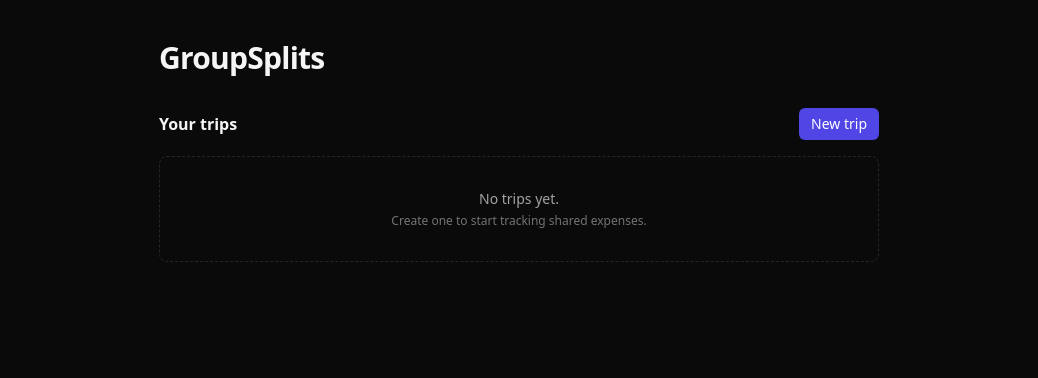
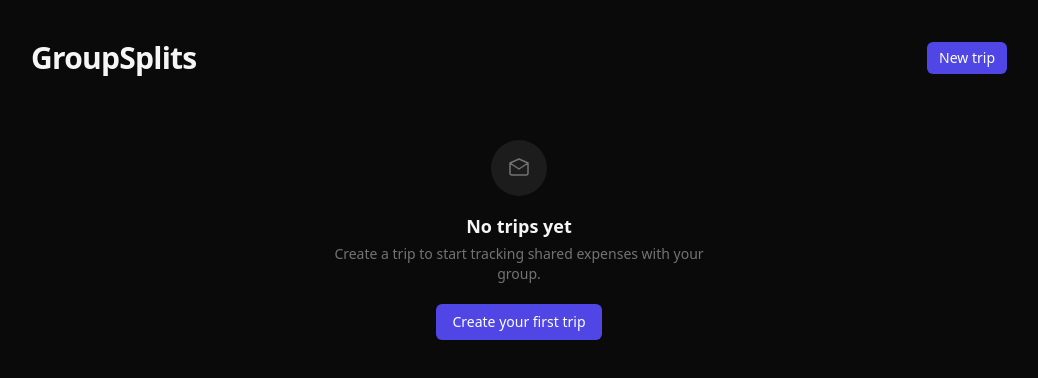
Before and after one commit to deba608/Group_Splits, a React (Vite) app: page / in a window 1280 px wide. Shown: the top 378 px of the page, without its empty margins (121-1159 px from the left). Built offline with nearby package versions, Linux system fonts and the light colour scheme.

Commit message:
Redesign home page

```diff
--- a/src/App.tsx
+++ b/src/App.tsx
@@ -114,18 +114,11 @@ export default function App() {
 
   return (
     <div className="min-h-svh bg-bg text-text">
-      <main className="mx-auto w-full max-w-3xl px-4 py-6 sm:px-6 sm:py-10">
-        <header className="flex items-start justify-between gap-4">
-          <div>
+      <main className="mx-auto w-full max-w-5xl px-4 py-6 sm:px-6 sm:py-10">
+        <header className="flex items-center justify-between gap-4">
           <h1 className="text-2xl font-semibold tracking-tight sm:text-3xl">
             GroupSplits
           </h1>
-          </div>
-        </header>
-
-        <section className="mt-8">
-          <div className="flex items-center justify-between gap-3">
-            <h2 className="text-base font-semibold">Your trips</h2>
           <button
             type="button"
             className="rounded-md bg-accent-600 px-3 py-1.5 text-sm font-medium text-white transition hover:bg-accent-700"
@@ -136,14 +129,16 @@ export default function App() {
           >
             {creating ? 'Close' : 'New trip'}
           </button>
-          </div>
+        </header>
 
         {creating && (
           <form
             onSubmit={createTrip}
             noValidate
-              className="mt-4 rounded-lg border border-border bg-surface p-4"
+            className="mt-6 rounded-lg border border-border bg-surface p-5"
           >
+            <div className="grid gap-4 sm:grid-cols-2">
+              <div className="sm:col-span-2">
                 <label
                   htmlFor="trip-name"
                   className="mb-1 block text-xs font-medium uppercase tracking-wide text-text-subtle"
@@ -158,9 +153,11 @@ export default function App() {
                   className="w-full rounded-md border border-border bg-surface-2 px-3 py-2 text-sm text-text placeholder:text-text-subtle focus:border-accent-500 focus:outline-none focus:ring-2 focus:ring-accent-500/30"
                   autoFocus
                 />
+              </div>
+              <div className="sm:col-span-2">
                 <label
                   htmlFor="trip-members"
-                className="mt-3 mb-1 block text-xs font-medium uppercase tracking-wide text-text-subtle"
+                  className="mb-1 block text-xs font-medium uppercase tracking-wide text-text-subtle"
                 >
                   Members
                 </label>
@@ -172,65 +169,105 @@ export default function App() {
                   className="w-full rounded-md border border-border bg-surface-2 px-3 py-2 text-sm text-text placeholder:text-text-subtle focus:border-accent-500 focus:outline-none focus:ring-2 focus:ring-accent-500/30"
                 />
                 <p className="mt-1 text-xs text-text-subtle">Separate names with commas.</p>
-              {formError && <p className="mt-2 text-sm text-danger-500">{formError}</p>}
+              </div>
+            </div>
+            {formError && <p className="mt-3 text-sm text-danger-500">{formError}</p>}
+            <div className="mt-4 flex gap-2">
               <button
                 type="submit"
-                className="mt-4 rounded-md bg-accent-600 px-4 py-2 text-sm font-medium text-white transition hover:bg-accent-700"
+                className="rounded-md bg-accent-600 px-4 py-2 text-sm font-medium text-white transition hover:bg-accent-700"
               >
                 Create trip
               </button>
+              <button
+                type="button"
+                className="rounded-md border border-border bg-surface px-4 py-2 text-sm font-medium text-text transition hover:bg-surface-2"
+                onClick={() => {
+                  setCreating(false)
+                  setFormError('')
+                }}
+              >
+                Cancel
+              </button>
+            </div>
           </form>
         )}
 
-          <div className="mt-4 flex flex-col gap-2">
-            {trips.length === 0 && !creating && (
-              <div className="rounded-lg border border-dashed border-border p-8 text-center">
-                <p className="text-sm text-text-muted">No trips yet.</p>
-                <p className="mt-1 text-xs text-text-subtle">
-                  Create one to start tracking shared expenses.
+        {trips.length === 0 && !creating ? (
+          <div className="mt-16 flex flex-col items-center text-center">
+            <div className="flex h-14 w-14 items-center justify-center rounded-full bg-surface-2">
+              <svg className="h-6 w-6 text-text-subtle" fill="none" viewBox="0 0 24 24" stroke="currentColor">
+                <path strokeLinecap="round" strokeLinejoin="round" strokeWidth={1.5} d="M3 7l9 6 9-6M3 7v10a2 2 0 002 2h14a2 2 0 002-2V7M3 7l9-4 9 4" />
+              </svg>
+            </div>
+            <h2 className="mt-4 text-lg font-semibold">No trips yet</h2>
+            <p className="mt-1 max-w-sm text-sm text-text-subtle">
+              Create a trip to start tracking shared expenses with your group.
             </p>
+            <button
+              type="button"
+              className="mt-5 rounded-md bg-accent-600 px-4 py-2 text-sm font-medium text-white transition hover:bg-accent-700"
+              onClick={() => {
+                setCreating(true)
+                setFormError('')
+              }}
+            >
+              Create your first trip
+            </button>
           </div>
-            )}
+        ) : (
+          <section className="mt-6">
+            <div className="mb-3 flex items-center justify-between">
+              <h2 className="text-sm font-medium text-text-muted">Your trips</h2>
+              <span className="text-xs text-text-subtle">{trips.length} total</span>
+            </div>
+            <div className="grid gap-3 sm:grid-cols-2">
               {trips.map((t) => (
                 <div
                   key={t.id}
-                className="flex items-center justify-between gap-3 rounded-lg border border-border bg-surface p-4"
+                  className="group rounded-lg border border-border bg-surface p-4 transition hover:border-border-strong"
                 >
+                  <div className="flex items-start justify-between gap-3">
                     <button
                       type="button"
                       onClick={() => setOpenTripId(t.id)}
                       className="min-w-0 flex-1 text-left"
                     >
                       <p className="truncate font-medium">{t.name}</p>
-                  <p className="mt-0.5 truncate text-sm text-text-subtle">
-                    {t.members.join(', ')} · {formatMoney(tripTotal(t.expenses))}
+                      <p className="mt-1 text-sm text-text-subtle">
+                        {t.members.length} {t.members.length === 1 ? 'member' : 'members'} · {formatMoney(tripTotal(t.expenses))}
                       </p>
-                </button>
-                <div className="flex shrink-0 gap-2">
-                  <button
-                    type="button"
-                    className="rounded-md bg-accent-600 px-3 py-1.5 text-sm font-medium text-white transition hover:bg-accent-700"
-                    onClick={() => setOpenTripId(t.id)}
-                  >
-                    Open
+                      <p className="mt-1 truncate text-xs text-text-subtle">
+                        {t.members.join(', ')}
+                      </p>
                     </button>
                     <button
                       type="button"
                       aria-label={`Delete ${t.name}`}
-                    className="rounded-md border border-border bg-surface px-3 py-1.5 text-sm text-text-muted transition hover:border-danger-500 hover:text-danger-500"
+                      className="shrink-0 rounded-md p-1.5 text-text-subtle transition hover:bg-danger-500/10 hover:text-danger-500"
                       onClick={() => {
                         if (window.confirm(`Delete "${t.name}" and all its expenses?`)) {
                           deleteTrip(t.id)
                         }
                       }}
                     >
-                    Delete
+                      <svg className="h-4 w-4" fill="none" viewBox="0 0 24 24" stroke="currentColor">
+                        <path strokeLinecap="round" strokeLinejoin="round" strokeWidth={2} d="M19 7l-.867 12.142A2 2 0 0116.138 21H7.862a2 2 0 01-1.995-1.858L5 7m5 4v6m4-6v6m1-10V4a1 1 0 00-1-1h-4a1 1 0 00-1 1v3M4 7h16" />
+                      </svg>
                     </button>
                   </div>
+                  <button
+                    type="button"
+                    className="mt-3 w-full rounded-md bg-surface-2 px-3 py-1.5 text-sm font-medium text-text transition hover:bg-accent-600 hover:text-white"
+                    onClick={() => setOpenTripId(t.id)}
+                  >
+                    Open
+                  </button>
                 </div>
               ))}
             </div>
           </section>
+        )}
       </main>
     </div>
   )
```
Lines whose indentation alone changed are shown as unchanged.
